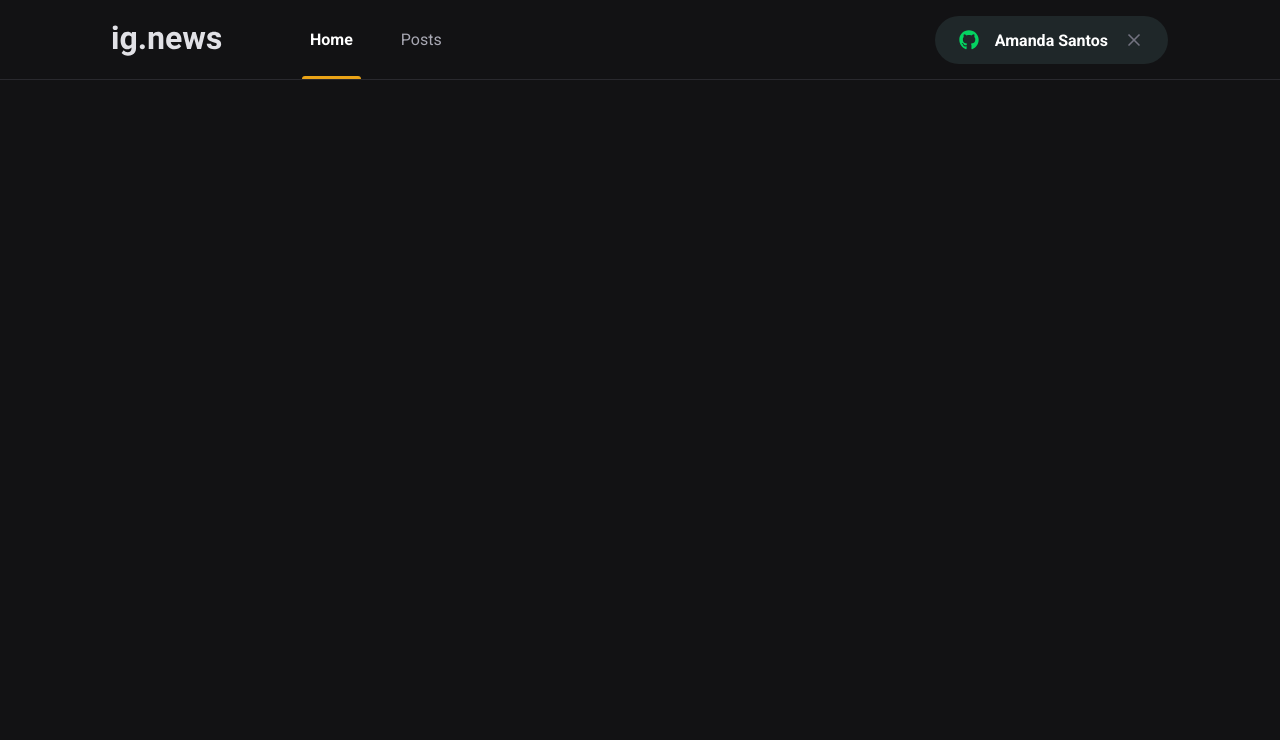
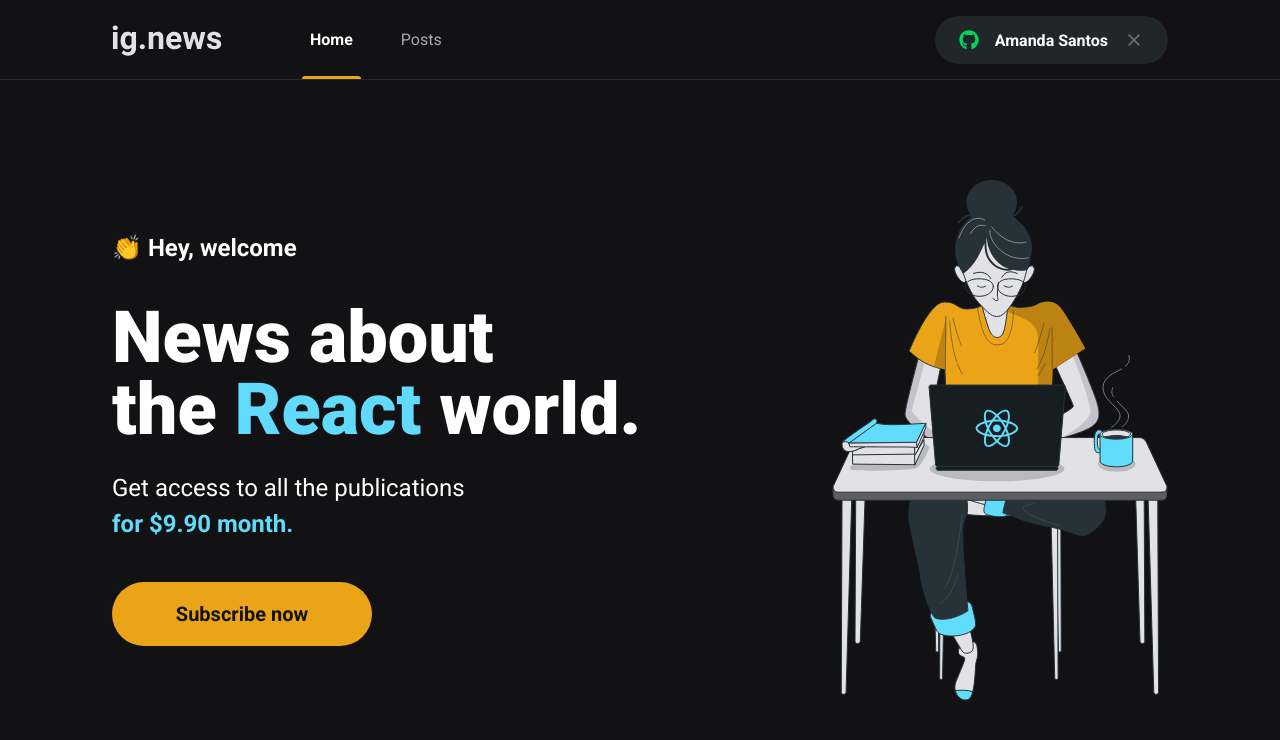
Before and after one commit to amanda-santos/ignews, a Next.js app: page / in a window 1280 px wide. Shown: the top 740 px of the page. Built offline with nearby package versions, Linux system fonts and the light colour scheme.

Commit message:
✨ Create Home page

```diff
--- /dev/null
+++ b/src/components/SubscribeButton/index.tsx
@@ -0,0 +1,9 @@
+import styles from "./styles.module.scss";
+
+export const SubscribeButton = () => {
+  return (
+    <button type="button" className={styles["subscribe-button"]}>
+      Subscribe now
+    </button>
+  );
+};
--- /dev/null
+++ b/src/components/SubscribeButton/styles.module.scss
@@ -0,0 +1,20 @@
+.subscribe-button {
+  width: 260px;
+  height: 4rem;
+  border: 0;
+  border-radius: 2rem;
+  background: var(--yellow-500);
+  color: var(--gray-900);
+  font-size: 1.25rem;
+  font-weight: bold;
+
+  display: flex;
+  align-items: center;
+  justify-content: center;
+
+  transition: filter 0.2s;
+
+  &:hover {
+    filter: brightness(0.8);
+  }
+}
--- a/src/components/index.ts
+++ b/src/components/index.ts
@@ -1,2 +1,3 @@
 export { Header } from "./Header";
 export { SignInButton } from "./SignInButton";
+export { SubscribeButton } from "./SubscribeButton";
--- /dev/null
+++ b/src/pages/home.module.scss
@@ -0,0 +1,45 @@
+.content-container {
+  max-width: 1120px;
+  margin: 0 auto;
+  padding: 0 2rem;
+  height: calc(100vh - 5rem);
+
+  display: flex;
+  align-items: center;
+  justify-content: space-between;
+}
+
+.hero {
+  max-width: 600px;
+
+  >span {
+    font-size: 1.5rem;
+    font-weight: bold;
+  }
+
+  h1 {
+    font-size: 4.5rem;
+    line-height: 4.5rem;
+    font-weight: 900;
+    margin-top: 2.5rem;
+
+    span {
+      color: var(--cyan-500);
+    }
+  }
+
+  p {
+    font-size: 1.5rem;
+    line-height: 2.25rem;
+    margin-top: 1.5rem;
+
+    span {
+      color: var(--cyan-500);
+      font-weight: bold;
+    }
+  }
+
+  button {
+    margin-top: 2.5rem;
+  }
+}
--- a/src/pages/index.tsx
+++ b/src/pages/index.tsx
@@ -1,4 +1,7 @@
 import Head from "next/head";
+import { SubscribeButton } from "../components";
+
+import styles from "./home.module.scss";
 
 export default function Home() {
   return (
@@ -6,6 +9,22 @@
       <Head>
         <title>Home | ig.news</title>
       </Head>
+
+      <main className={styles["content-container"]}>
+        <section className={styles["hero"]}>
+          <span>👏 Hey, welcome</span>
+          <h1>
+            News about
+            <br /> the <span>React</span> world.
+          </h1>
+          <p>
+            Get access to all the publications <br />{" "}
+            <span>for $9.90 month.</span>
+          </p>
+          <SubscribeButton />
+        </section>
+        <img src="/images/avatar.svg" alt="Girl coding" />
+      </main>
     </div>
   );
 }
```
